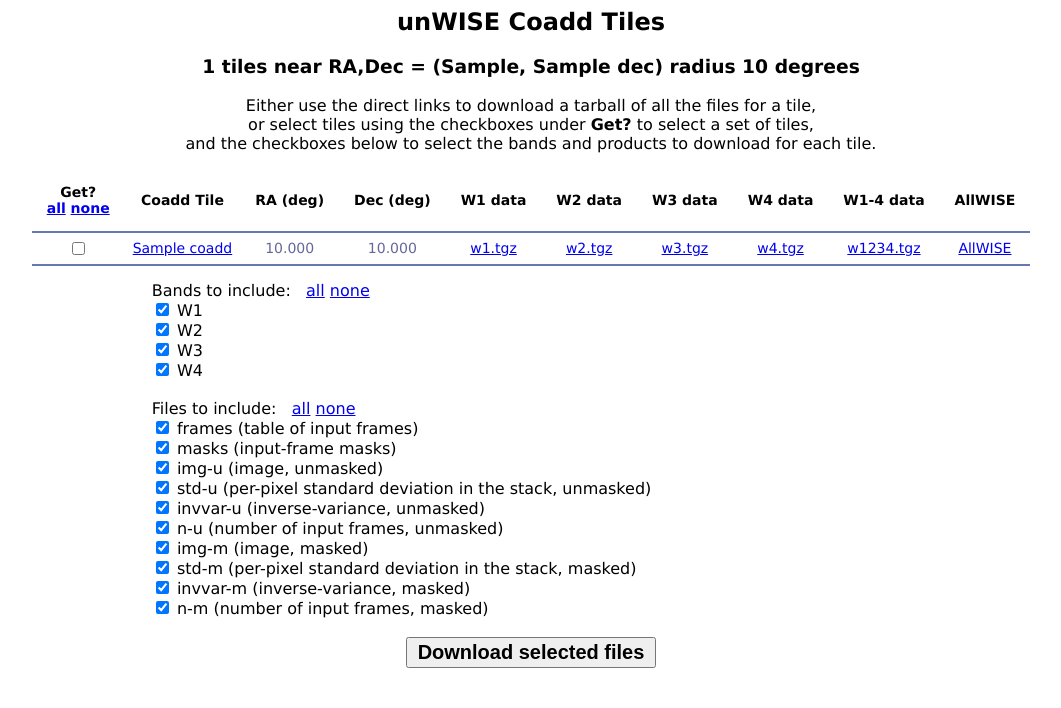
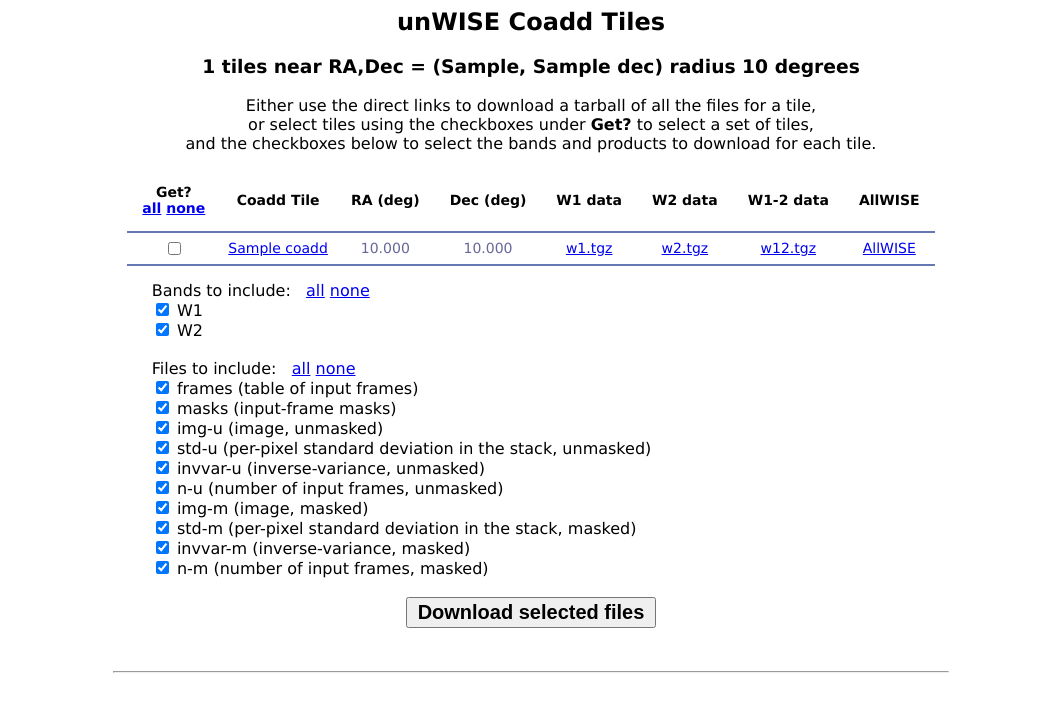
Before and after one commit to dstndstn/unwise.me, a Django app: template templates/coadd/tile_list.html in a window 1280 px wide. Shown: the top 708 px of the page, without its empty margins (109-1170 px from the left). Run offline with Django 3.2, Linux system fonts and the light colour scheme; the template is opened without the code that fills it: most values are stand-ins (such as "Sample title", 1, 10 or a date in 2020).

Commit message:
add version tag to tgz downloads; W3/W4 only available in AllWISE

```diff
--- a/templates/coadd/tile_list.html
+++ b/templates/coadd/tile_list.html
@@ -90,9 +90,13 @@
       </th><th>Coadd Tile</th><th>RA (deg)</th><th>Dec (deg)</th>
       <th>W1 data</th>
       <th>W2 data</th>
+      {% if version == 'allwise' %}
       <th>W3 data</th>
       <th>W4 data</th>
       <th>W1-4 data</th>
+      {% else %}
+      <th>W1-2 data</th>
+      {% endif %}
       <th>AllWISE</th>
     </tr>
   </thead>
@@ -104,11 +108,16 @@
     <td><a href="/data/{{ version }}/{{tile.coadd|slice:":3"}}/{{tile.coadd}}/">{{ tile.coadd }}</a></td>
     <td>{{ tile.ra|floatformat:3 }}</td>
     <td>{{ tile.dec|floatformat:3 }}</td>
-    <td><a href="{% url 'tile-tgz' coadd=tile.coadd bands=1 %}">w1.tgz</a></td>
-    <td><a href="{% url 'tile-tgz' coadd=tile.coadd bands=2 %}">w2.tgz</a></td>
-    <td><a href="{% url 'tile-tgz' coadd=tile.coadd bands=3 %}">w3.tgz</a></td>
-    <td><a href="{% url 'tile-tgz' coadd=tile.coadd bands=4 %}">w4.tgz</a></td>
-    <td><a href="{% url 'tile-tgz' coadd=tile.coadd %}">w1234.tgz</a></td>
+    <td><a href="{% url 'tile-tgz' version=version coadd=tile.coadd bands=1 %}">w1.tgz</a></td>
+    <td><a href="{% url 'tile-tgz' version=version coadd=tile.coadd bands=2 %}">w2.tgz</a></td>
+    {% if version == 'allwise' %}
+    <td><a href="{% url 'tile-tgz' version=version coadd=tile.coadd bands=3 %}">w3.tgz</a></td>
+    <td><a href="{% url 'tile-tgz' version=version coadd=tile.coadd bands=4 %}">w4.tgz</a></td>
+    <td><a href="{% url 'tile-tgz' version=version coadd=tile.coadd %}">w1234.tgz</a></td>
+    {% else %}
+    <td><a href="{% url 'tile-tgz' version=version coadd=tile.coadd bands=12 %}">w12.tgz</a></td>
+    {% endif %}
+
     <td><a href="http://irsa.ipac.caltech.edu/ibe/data/wise/merge/merge_p3am_cdd/{{tile.coadd|slice:":2"}}/{{tile.coadd|slice:":4"}}/{{tile.coadd}}_ac51/">AllWISE</a></td>
   </tr>
   {% endfor %}
@@ -124,8 +133,10 @@
 <div id="bandbox">
 <input type="checkbox" name="w1" checked> W1&nbsp;<br/>
 <input type="checkbox" name="w2" checked> W2&nbsp;<br/>
+{% if version == 'allwise' %}
 <input type="checkbox" name="w3" checked> W3&nbsp;<br/>
 <input type="checkbox" name="w4" checked> W4<br/>
+{% endif %}
 </div>
 <br />
 Files to include:
--- a/unwise/urls.py
+++ b/unwise/urls.py
@@ -8,10 +8,10 @@
 urlpatterns = patterns('coadd.views',
     url(r'^tiles/$', TileList.as_view()),
     url(r'^tiles_near/$', CoordSearchTileList.as_view()),
-    url(r'^tiledata/(?P<coadd>' + tilepattern +
+    url(r'^tiledata/(?P<version>(neo1|allwise))/(?P<coadd>' + tilepattern +
         ')-w(?P<bands>1?2?3?4?).tgz/?$',
         'tile_tgz', name='tile-tgz'),
-    url(r'^tiledata/(?P<coadd>' + tilepattern + ').tgz/?$',
+    url(r'^tiledata/(?P<version>(neo1|allwise))/(?P<coadd>' + tilepattern + ').tgz/?$',
         'tile_tgz', name='tile-tgz'),
     url(r'^tilesetdata/?$', 'tileset_tgz', name='tileset-tgz'),
     url(r'^imgsearch/?$', 'coord_search', name='search'),
```
Also changed, not shown: coadd/views.py (+5 -2 lines).
